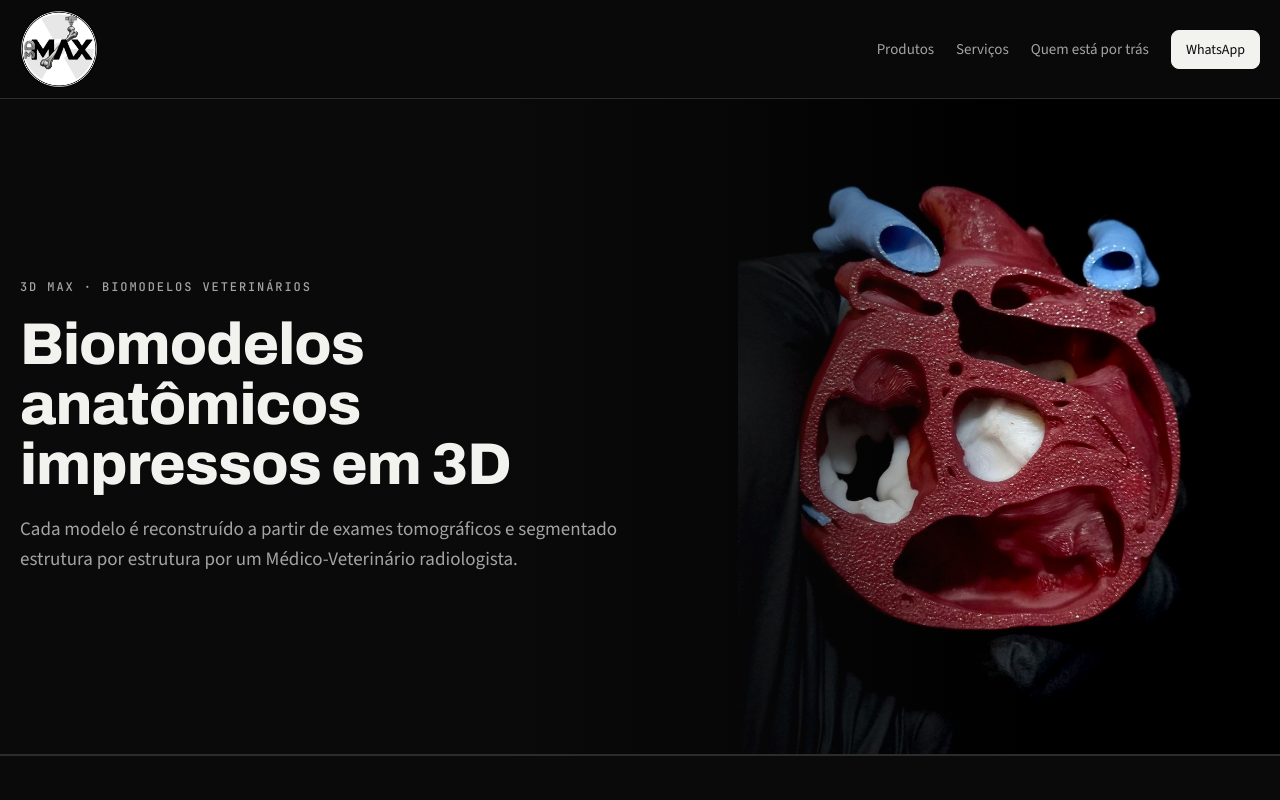
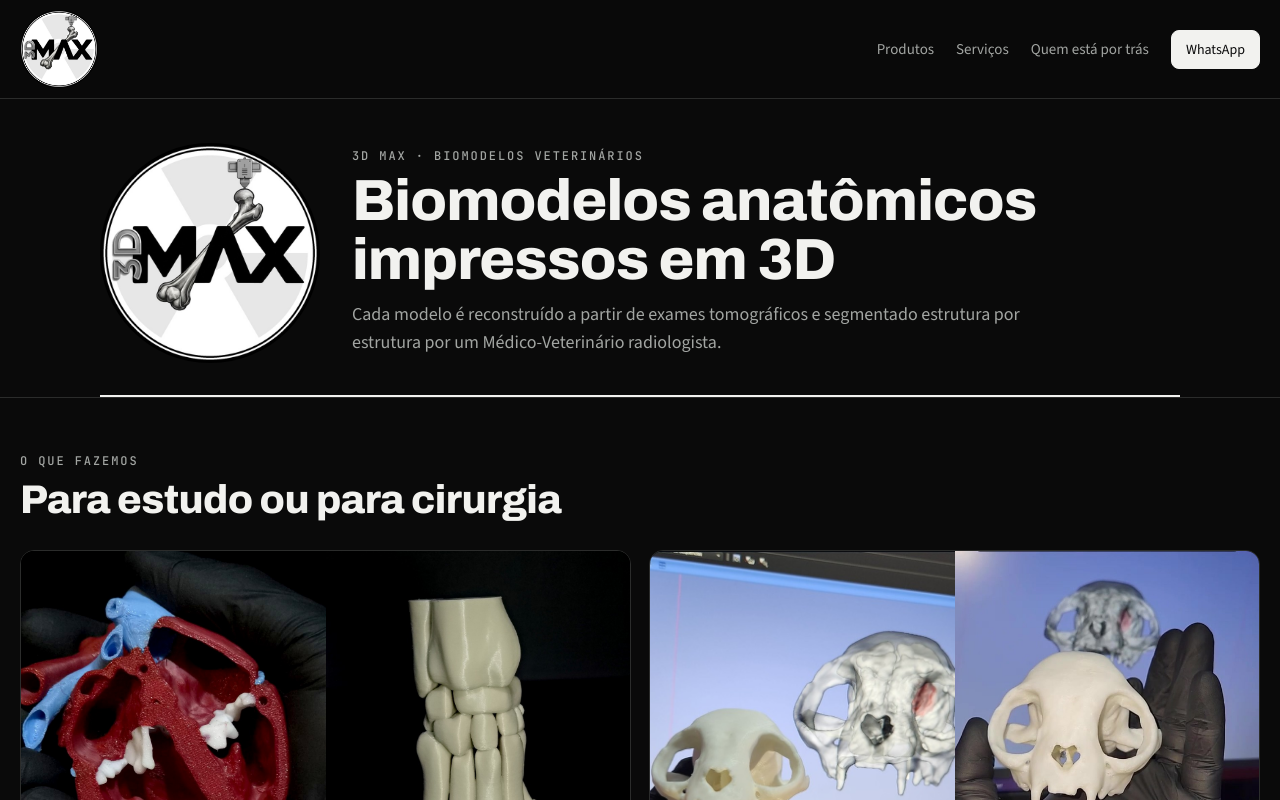
Before and after one commit to 3dmaxbiomodelos-star/site-3dmaxrm, a plain HTML site: page public/index.html in a window 1280 px wide. Shown: the top 800 px of the page. Drawn offline with nearby package versions, Linux system fonts and the light colour scheme.

Commit message:
Prévia 4: topo da página inicial no estilo do catálogo
Co-Authored-By: Claude Opus 5.5 <noreply@anthropic.com>
Claude-Session: https://claude.ai/code/session_0169P7kFYmCWzJ5yBai2GrJG

```diff
--- a/public/index.html
+++ b/public/index.html
@@ -139,6 +139,12 @@ header.top .wrap,section .wrap,footer .wrap{max-width:1360px}
 @media (max-width:820px){.herobg{background-position:center bottom;background-size:92vw auto;min-height:auto;padding:28px 0 118vw;align-items:flex-start}.herobg::before{background:linear-gradient(180deg,#0A0A0A 0%,#0A0A0A 30%,rgba(10,10,10,0) 48%)}}
 
 .brand span{display:none}.brand img{width:78px;height:78px}
+
+header.cover{display:grid;grid-template-columns:auto minmax(0,1fr);gap:32px;align-items:center;padding:44px 0 32px;border-bottom:2px solid var(--ink)}
+header.cover img{width:220px;height:220px;border-radius:50%;display:block}
+header.cover h1{font-size:clamp(36px,5vw,58px);line-height:1.02;margin:8px 0 12px}
+header.cover .lede{color:var(--soft);font-size:18px;margin:0;max-width:40em}
+@media (max-width:620px){header.cover{grid-template-columns:1fr;gap:20px;padding-top:28px}header.cover img{width:170px;height:170px}}
 </style>
 </head>
 <body>
@@ -161,7 +167,14 @@ header.top .wrap,section .wrap,footer .wrap{max-width:1360px}
 </div></header>
 
 <main>
-<div class="herobg"><div class="wrap hero1"><div class="txt"><div class="eyebrow">3D Max · Biomodelos veterinários</div><h1>Biomodelos anatômicos impressos em 3D</h1><p class="lede">Cada modelo é reconstruído a partir de exames tomográficos e segmentado estrutura por estrutura por um Médico-Veterinário radiologista.</p></div></div></div>
+<div class="wrap"><header class="cover">
+  <img src="img/logo.jpg" alt="3D Max — Biomodelos anatômicos impressos em 3D">
+  <div>
+    <div class="eyebrow">3D Max · Biomodelos veterinários</div>
+    <h1>Biomodelos anatômicos impressos em 3D</h1>
+    <p class="lede">Cada modelo é reconstruído a partir de exames tomográficos e segmentado estrutura por estrutura por um Médico-Veterinário radiologista.</p>
+  </div>
+</header></div>
 
 <section id="caminho"><div class="wrap">
   <div class="sechead"><div class="eyebrow">O que fazemos</div><h2>Para estudo ou para cirurgia</h2></div>
```
